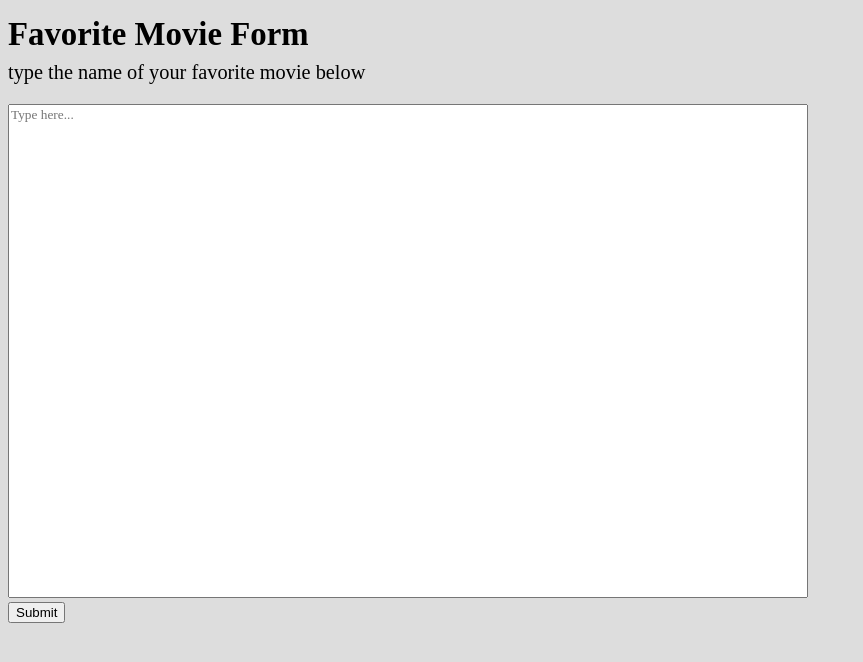
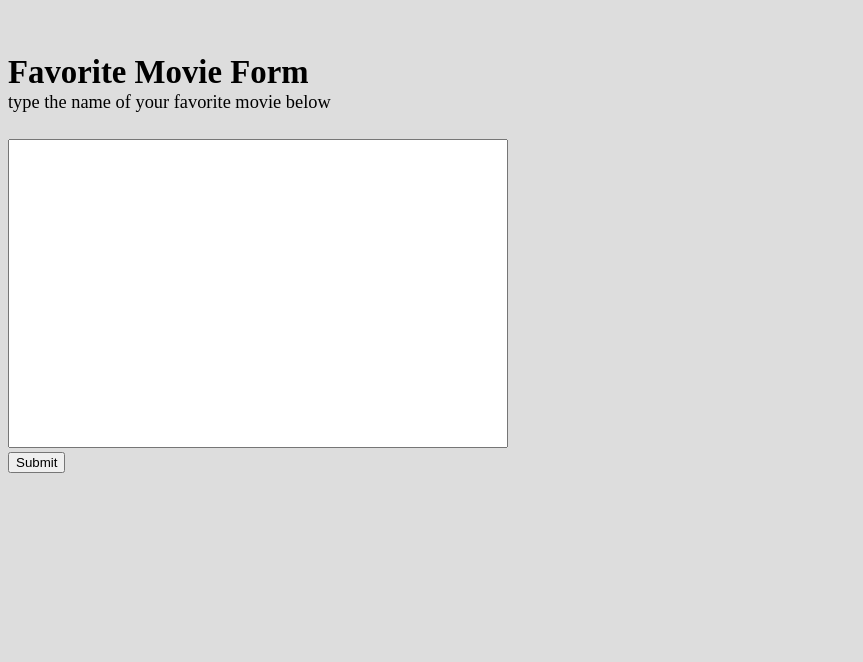
Before and after one commit to kevando/vhs-corner, a Jekyll site: the page built from _pages/form.md, in a window 1280 px wide. Shown: the top 662 px of the page, without its empty margins (0-863 px from the left). Built offline with Jekyll 4.4.1, drawn with Linux system fonts in a browser that asks for light colours.

```diff
--- a/_layouts/form.html
+++ b/_layouts/form.html
@@ -1,6 +1,6 @@
 <!-- @format -->
 
-{% assign a = page.name | split: '.' %} {% assign page_name = a[0] %}
+{% assign cachedz = site.time | date: '%M%S' %} {% assign a = page.name | split: '.' %} {% assign page_name = a[0] %}
 
 <!DOCTYPE html>
 <html>
@@ -14,15 +14,14 @@
 
     <form id="FavoriteMovieSubmissionForm">
       <div class="text-area-wrapper">
-        <textarea placeholder="Type here..." id="FavoriteMovieInput"> </textarea>
+        <textarea id="FavoriteMovieInput"> </textarea>
       </div>
 
-      <input id="SaveForm" name="saveForm" type="submit" value="Submit" />
+      <input class="submit" id="SaveForm" name="saveForm" type="submit" value="Submit" />
     </form>
 
     {{ content }}
 
-    <script src="/assets/js/movie-form.js"></script>
-
+    <script src="/assets/js/movie-form.js?cachedz={{ cachedz }}"></script>
   </body>
 </html>
--- a/_sass/_base.scss
+++ b/_sass/_base.scss
@@ -6,4 +6,5 @@
 
 body {
   background-color: #ddd;
+  // padding: 10px;
 }
--- a/_sass/layouts/_form.scss
+++ b/_sass/layouts/_form.scss
@@ -15,7 +15,7 @@ h3 {
   --base-size: 2.05rem;
   --title-size: 10vw;
   --subtitle-size: calc(var(--title-size) * 0.62);
-  --header-height: calc(calc(var(--base-size) * 1.62) + var(--base-size) + 10px);
+  --header-height: calc(calc(var(--base-size) * 1.62) + var(--base-size) + 0px);
 }
 
 header {
@@ -23,30 +23,23 @@ header {
   // margin-bottom:var(--base-size);
   .title {
     font-size: var(--base-size);
-    line-height: 1.62em;
+    line-height: 1.2em;
     margin: 0;
+    margin-top: 1.62em;
   }
 
   .subtitle {
-    font-size: calc(var(--base-size) * 0.62);
+    font-size: calc(var(--base-size) * 0.56);
     margin: 0;
   }
 }
 
-form {
-  max-width: 800px;
-}
 .text-area-wrapper {
   --box-width: calc(100vw - 20px);
   --box-height: calc(var(--box-width) * 0.618);
 
-  // border: solid 3px blue;
-  // background: yellow;
-  // height: 40px;
   width: var(--box-width);
-  // height: var(--box-height);
-
-  max-width: 800px;
+  max-width: 500px;
   aspect-ratio: 1.62;
 }
 
@@ -56,14 +49,18 @@ textarea {
   resize: none;
   font-family: Times New Roman;
   outline-width: 0;
-  &:focus {
-    border-color: blueviolet;
-  }
-  &:active {
-    border-color: yellow;
-  }
-
-  &:hover {
-    color: green;
+  // &:focus {
+  //   border-color: blueviolet;
+  // }
+  // &:active {
+  //   border-color: yellow;
+  // }
+  // &:hover {
+  //   color: green;
+  // }
+  &:disabled {
+    background: transparent;
+    border-color: transparent;
+    font-size: 1.6em;
   }
 }
--- a/assets/js/movie-form.js
+++ b/assets/js/movie-form.js
@@ -29,29 +29,37 @@ window.addEventListener("load", function() {
 function onSubmit(e) {
   e.preventDefault();
 
-  setTimeout(resetForm,700);
-  return false;
+  // setTimeout(resetForm,700);
+  // return false;
 
-  console.log("submitted", $textArea.value);
+  // console.log("submitted", $textArea.value);
   if (!$textArea.value.trim()) {
     alert("Nothing was submitted.");
-    showFailedState();
-    return;
+    // showFailedState();
+  } else {
+    showSuccessState();
+    setTimeout(openSendEmail, 1500);
   }
-  showSuccessState();
+
 }
 
 function showFailedState() {
-  $subtitle.style.visibility = "hidden";
-  $button.disabled = true;
-  $button.innerHTML = "Submitted";
+  document.querySelector(".subtitle").style.visibility = "hidden";
+  document.querySelector(".submit").disabled = true;
+  document.querySelector(".submit").innerHTML = "Submitted";
 }
 function showSuccessState() {
-  $subtitle.style.visibility = "hidden";
-  $button.style.visibility = "hidden";
-  $title.innerHTML = "Favorite Movie";
-  setStatus("has been added to your permenant record.");
-  $textArea.disabled = true;
+  document.querySelector(".subtitle").style.visibility = "hidden";
+  document.querySelector(".submit").style.visibility = "hidden";
+  document.querySelector(".title").innerHTML = "Favorite Movie";
+  // setStatus("has been added to your permenant record.");
+  document.querySelector("textarea").disabled = true;
+}
+
+function openSendEmail() {
+  var urlString = "mailto:?subject=Hey, did you know my favorite movie is " + $textArea.value.trim() + "?&body=What is your favorite movie?";
+
+  window.open(urlString);
 }
 
 function resetForm() {
```
